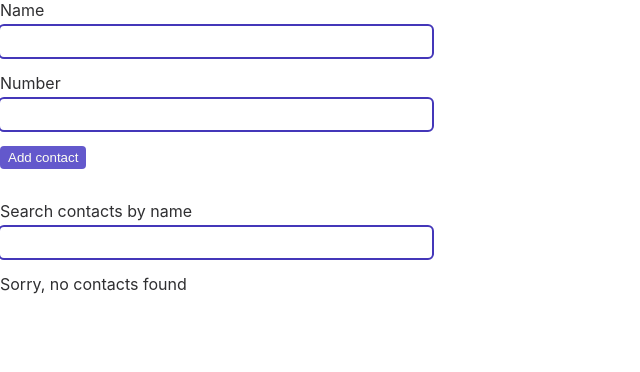
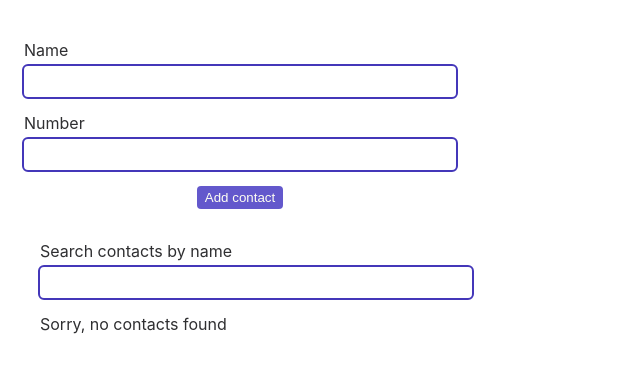
Before and after one commit to Olena-Horobets/goit-react-woolf-hw-07-phonebook, a React (Create React App) app: page / in a window 1280 px wide. Shown: the top 372 px of the page, without its empty margins (0-640 px from the left). Built offline with nearby package versions, Linux system fonts and the light colour scheme.

Commit message:
component updated to hooks

```diff
--- a/package.json
+++ b/package.json
@@ -1,8 +1,8 @@
 {
-  "name": "goit-react-woolf-hw-03-phonebook",
+  "name": "goit-react-woolf-hw-04-phonebook",
   "version": "0.1.0",
   "private": true,
-  "homepage": "https://Olena-Horobets.github.io/goit-react-woolf-hw-03-phonebook/",
+  "homepage": "https://Olena-Horobets.github.io/goit-react-woolf-hw-04-phonebook/",
   "dependencies": {
     "@testing-library/jest-dom": "^5.16.3",
     "@testing-library/react": "^12.1.4",
--- a/src/components/App.jsx
+++ b/src/components/App.jsx
@@ -1,4 +1,4 @@
-import { Component } from 'react';
+import { useState, useEffect } from 'react';
 import { nanoid } from 'nanoid';
 
 import Filter from './Filter';
@@ -6,27 +6,18 @@ import Form from './Form';
 import ContactsList from './ContactsList';
 
 const CONTACTS = 'contacts';
-class App extends Component {
-  state = {
-    contacts: [],
-    filter: '',
-  };
 
-  componentDidMount() {
-    const savedContacts = localStorage.getItem(CONTACTS);
+function App() {
+  const [contacts, setContacts] = useState(
+    JSON.parse(localStorage.getItem(CONTACTS)) ?? []
+  );
+  const [filter, setFilter] = useState('');
 
-    savedContacts && this.setState({ contacts: JSON.parse(savedContacts) });
-  }
+  useEffect(() => {
+    localStorage.setItem(CONTACTS, JSON.stringify(contacts));
+  }, [contacts]);
 
-  componentDidUpdate(prevState) {
-    const newContacts = this.state.contacts;
-    const prevContacts = prevState.contacts;
-
-    newContacts !== prevContacts &&
-      localStorage.setItem(CONTACTS, JSON.stringify(newContacts));
-  }
-
-  onFormSubmit = data => {
+  const onFormSubmit = data => {
     data.id = nanoid();
 
     if (!data.name.trim()) {
@@ -36,9 +27,7 @@ class App extends Component {
       data.name = newName;
     }
 
-    const savedContact = this.state.contacts.find(
-      el => el.number === data.number
-    );
+    const savedContact = contacts.find(el => el.number === data.number);
     if (savedContact) {
       return alert(
         `This number is already saved under "${savedContact.name}" name`
@@ -46,9 +35,7 @@ class App extends Component {
     }
 
     if (
-      this.state.contacts.some(
-        el => el.name.toLowerCase() === data.name.toLowerCase()
-      )
+      contacts.some(el => el.name.toLowerCase() === data.name.toLowerCase())
     ) {
       const newName = prompt(
         'This name is already used. Please, use different name'
@@ -56,20 +43,16 @@ class App extends Component {
       data.name = newName;
     }
 
-    this.setState(({ contacts }) => {
-      return { contacts: [data, ...contacts] };
-    });
+    setContacts(prev => [data, ...prev]);
   };
 
-  onFilterContacts = e => {
-    this.setState({ filter: e.currentTarget.value });
+  const onFilterContacts = e => {
+    setFilter(e.currentTarget.value);
   };
 
-  getVisibleContacts = () => {
-    const { filter, contacts } = this.state;
-
+  const getVisibleContacts = () => {
     if (filter) {
-      return this.state.contacts.filter(el =>
+      return contacts.filter(el =>
         el.name.toLowerCase().includes(filter.toLocaleLowerCase())
       );
     } else {
@@ -77,26 +60,20 @@ class App extends Component {
     }
   };
 
-  onContactDelete = id => {
-    this.setState(({ contacts }) => {
-      return { contacts: [...contacts].filter(el => el.id !== id) };
-    });
+  const onContactDelete = id => {
+    setContacts(prev => [...prev].filter(el => el.id !== id));
   };
 
-  render() {
-    const contactList = this.getVisibleContacts();
+  const contactList = getVisibleContacts();
 
   return (
-      <div>
-        <Form onSubmit={this.onFormSubmit}></Form>
-        <Filter
-          onSearch={this.onFilterContacts}
-          searchValue={this.state.filter}
-        />
+    <div className="container">
+      <Form onSubmit={onFormSubmit}></Form>
+      <Filter onSearch={onFilterContacts} searchValue={filter} />
       {contactList.length ? (
         <ContactsList
           contacts={contactList}
-            onDelete={this.onContactDelete}
+          onDelete={onContactDelete}
         ></ContactsList>
       ) : (
         <p>Sorry, no contacts found </p>
@@ -104,6 +81,5 @@ class App extends Component {
     </div>
   );
 }
-}
 
 export { App };
--- a/src/components/Form/Form.module.css
+++ b/src/components/Form/Form.module.css
@@ -1,4 +1,7 @@
 .form {
   width: 400px;
   margin-bottom: 32px;
+  display: flex;
+  flex-direction: column;
+  align-items: center;
 }
--- a/src/index.css
+++ b/src/index.css
@@ -20,6 +20,10 @@ p,
 ul {
   padding: 0;
   margin: 0;
+}
+
+.container {
+  padding: 40px;
 }
 
 .button {
```
Lines whose indentation alone changed are shown as unchanged.
